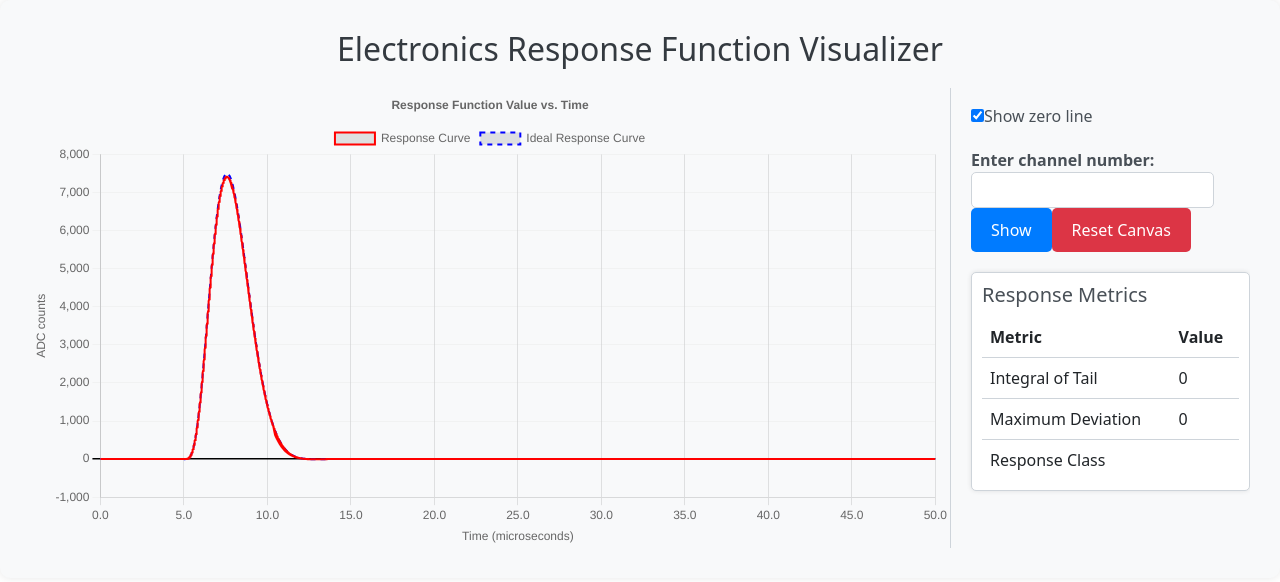
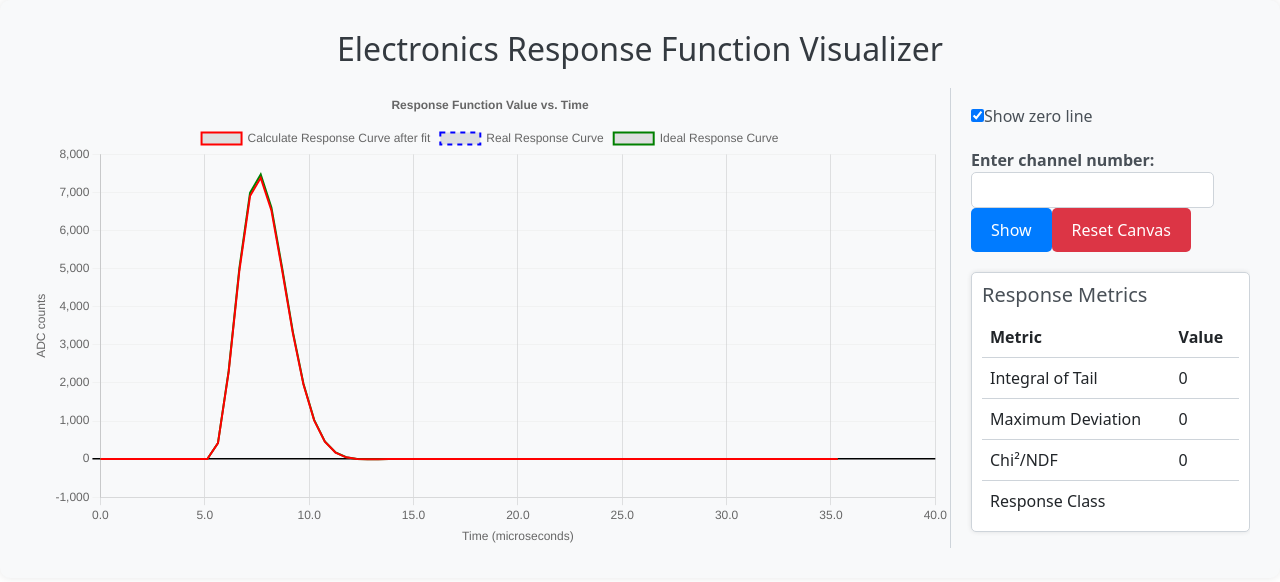
Before and after one commit to fanrado/elec-response, a React (Create React App) app: page / in a window 1280 px wide. Shown: the top 582 px of the page. Built offline with nearby package versions, Linux system fonts and the light colour scheme.

Commit message:
fetched the real response (before fit) from the backend, then calculated the chi2/ndf and show it in the response metrics table

```diff
--- a/src/App.js
+++ b/src/App.js
@@ -19,7 +19,11 @@ ChartJS.register(LineElement, PointElement, LinearScale, Title, CategoryScale, L
 function App() {
 
   const [params, setParams] = useState([5, 75000, 2.2, 0.1, 0.1, 0.03, 0.03]); // t, A0, t_p, k3, k4, k5, k6
-  const [dataPoints, setDataPoints] = useState({ x: [], y: [] });
+  const [dataPoints, setDataPoints] = useState({ x: [], y: [], yIdeal: []});
+  const [realResponse, setRealResponse] = useState({
+    x : [],
+    waveform: []
+  });
   // const [overlayData, setOverlayData] = useState([]);
   const [showZeroLine, setShowZeroLine] = useState(true);
   // const [selectedOverlayIndex, setSelectedOverlayIndex] = useState(null);
@@ -27,13 +31,21 @@ function App() {
 
   // add a new state for pos_peak
   const [posPeak, setPosPeak] = useState(null);
-  const [tailOffset, setTailOffset] = useState(4); // Default value is 6
+  const [tailOffset, setTailOffset] = useState(8); // Default value is 6
 
-  const generateX = () => Array.from({ length: 5000 }, (_, i) => i * 0.01); // 0 to 50 us
-  // const generateX = () => Array.from({ length: 70 }, (_, i) => i * 1); // 0 to 50 us
+  // Adding a table, below the button Past parameters, showing the integral, max deviation, and class of the response function
+  const [responseMetrics, setResponseMetrics] = useState({
+    integralOfTail: 0,
+    maxDeviation: 0,
+    chi2ndf : 0,
+    // responseClass: 'Unknown',
+  });
+
+  // const generateX = () => Array.from({ length: 5000 }, (_, i) => i * 0.01); // 0 to 50 us
+  const generateX = () => Array.from({ length: 70 }, (_, i) => i*0.512); // 0 to 50 us
 
   // Translated JavaScript response function
-  function response(x, par) {
+  function responseReal(x, par) {
     const t = x - par[0];
     const A0 = par[1];
     const tp = par[2];
@@ -165,14 +177,73 @@ function App() {
 
   useEffect(() => {
     const x = generateX();
-    const y = x.map(val => response(val, params));
+    const y = x.map(val => responseReal(val, params));
     const yIdeal = x.map(val => responseLegacy(val, params)); // Calculate the ideal response
-    setDataPoints({ x, y, yIdeal }); // Store both response and ideal response
+    setDataPoints({ x: x, y: y, yIdeal: yIdeal}); // Store both response and ideal response
   }, [params]); // Recalculate when params change
 
+  /////////////////////////////////////////////////////////////////////////////
+  // Add chi-squared calculation function
+  const calculateChi2NDF = (realWaveform, calculatedResponse, realTimePoints, calcTimePoints) => {
+    if (realWaveform.length === 0 || calculatedResponse.length === 0) {
+      return 0;
+    }
 
+    let chi2 = 0;
+    let validPoints = 0;
+
+    // Interpolate calculated response to match real response time points
+    for (let i = 0; i < realWaveform.length; i++) {
+      const timePoint = realTimePoints[i];
+
+      // Find the corresponding calculated value by interpolation
+      let calculatedValue = 0;
+
+      // Find the closest time points in the calculated data
+      let lowerIndex = -1;
+      let upperIndex = -1;
+
+      for (let j = 0; j < calcTimePoints.length - 1; j++) {
+        if (calcTimePoints[j] <= timePoint && calcTimePoints[j + 1] >= timePoint) {
+          lowerIndex = j;
+          upperIndex = j + 1;
+          break;
+        }
+      }
+
+      if (lowerIndex >= 0 && upperIndex >= 0) {
+        // Linear interpolation
+        const t1 = calcTimePoints[lowerIndex];
+        const t2 = calcTimePoints[upperIndex];
+        const y1 = calculatedResponse[lowerIndex];
+        const y2 = calculatedResponse[upperIndex];
+
+        if (t2 !== t1) {
+          calculatedValue = y1 + (y2 - y1) * (timePoint - t1) / (t2 - t1);
+        } else {
+          calculatedValue = y1;
+        }
+
+        // Calculate chi2 contribution
+        if (!isNaN(realWaveform[i]) && !isNaN(calculatedValue)) {
+          const residual = realWaveform[i] - calculatedValue;
+          // Use a reasonable estimate for uncertainty (could be improved with actual error bars)
+          const uncertainty = Math.max(Math.sqrt(Math.abs(realWaveform[i])), 1);
+          chi2 += (residual * residual) / (uncertainty * uncertainty);
+          validPoints++;
+        }
+      }
+    }
+
+    const ndf = validPoints - 7; // 7 parameters in your fit (t, A0, t_p, k3, k4, k5, k6)
+    return ndf > 0 ? chi2 / ndf : 0;
+  }; ///////////////////////////////////////////////////////////////////
+
+
+  const [isLoading, setIsLoading] = useState(false);
   // fetch the data
   const fetchDataById = async (data_id) => {
+    setIsLoading(true);
     try {
       const response = await fetch(`http://127.0.0.1:5000/data/${data_id}`, {
         method: 'GET',
@@ -183,18 +254,28 @@ function App() {
       }
 
       const data = await response.json();
-      // console.log(data);
       // t, A0, t_p, k3, k4, k5, k6
       setParams([data.t, data.A_0, data.t_p, data.k3, data.k4, data.k5, data.k6]);
-      // console.log(params);
       // setDataPoints({ x: data.x, y: data.y }); // Update the dataPoints state with the API response
       setResponseMetrics({
         integralOfTail: Math.round(data.integral_R*10000, 4)/10000,
         maxDeviation: Math.round(data.max_deviation*10000, 4)/10000,
         responseClass: data.class
       })
+
+      setRealResponse({
+        x: data.timeticks,
+        waveform: data.realResp
+      })
+      setIsLoading(false);
+      // setDataPoints({
+      //   xrealresp: data.timeticks,
+      //   yrealresp: data.realResp
+      // })
+
     } catch (error) {
       console.error('Error fetching data from API:', error);
+      setIsLoading(false);
     }
   };
 
@@ -202,7 +283,7 @@ function App() {
   const chartData = {
     datasets: [
       {
-        label: 'Response Curve',
+        label: 'Calculate Response Curve after fit',
         data: dataPoints.x.map((x, i) => ({ x, y: dataPoints.y[i] })), // ✅ PAIRS!
         borderColor: 'red',
         borderWidth: 2,
@@ -211,14 +292,25 @@ function App() {
         fill: false,
       },
       {
-        label: 'Ideal Response Curve',
-        data: dataPoints.x.map((x, i) => ({ x, y: dataPoints.yIdeal[i] })), // Ideal response curve
+        label: 'Real Response Curve',
+        // data: dataPoints.x.map((x, i) => ({ x, y: dataPoints.yIdeal[i] })), // Ideal response curve
+        data: realResponse.x.map((x, i) => ({ x, y: realResponse.waveform[i] })), // Ideal response curve
         borderColor: 'blue',
         borderWidth: 2,
         tension: 0,
         pointRadius: 0,
         fill: false,
         borderDash: [5, 5], // Dashed line for distinction
+      },
+      {
+        label: 'Ideal Response Curve',
+        data: dataPoints.x.map((x, i) => ({ x, y: dataPoints.yIdeal[i] })), // Ideal response curve
+        borderColor: 'green',
+        borderWidth: 2,
+        tension: 0,
+        pointRadius: 0,
+        fill: false,
+        // borderDash: [5, 5], // Dashed line for distinction
       },
       // ...overlayData.map((set, i) => ({
       //   label: `Overlay ${i + 1}`,
@@ -338,33 +430,49 @@ function App() {
     }
   };
 
-  // Adding a table, below the button Past parameters, showing the integral, max deviation, and class of the response function
-  const [responseMetrics, setResponseMetrics] = useState({
-    integralOfTail: 0,
-    maxDeviation: 0,
-    // responseClass: 'Unknown',
-  });
-
   // Reset the canvas
   const resetCanvas = () => {
     setParams([5, 75000, 2.2, 0.1, 0.1, 0.03, 0.03]); // Reset parameters to default
     // setOverlayData([]); // Clear overlays
-    setTailOffset(6); // Reset tail offset to default
+    setTailOffset(8); // Reset tail offset to default
     // setSelectedOverlayIndex(null); // Deselect any overlays
     setDataId('');
+
+    setRealResponse({
+      x: [],
+      waveform: []
+    }); // Reset real response
+
     setResponseMetrics({
       integralOfTail: 0,
       maxDeviation: 0,
-      // responseClass: 'Unknown',
+      chi2ndf: 0
     }); // Reset response metrics
   };
 
   // useEffect functions
   useEffect(() => {
     const x = generateX();
-    const y = x.map(val => response(val, params));
+    const y = x.map(val => responseReal(val, params));
     const yIdeal = x.map(val => responseLegacy(val, params)); // Calculate the ideal response
-    setDataPoints({ x, y, yIdeal });
+    // setDataPoints({ x, y, yIdeal });
+    setDataPoints({x: x, y: y, yIdeal: yIdeal});
+
+    /////////////////////////////////////////////////////////////////
+    // Calculate chi2/ndf if we have real response data
+    if (realResponse.waveform.length > 0) {
+      const chi2ndf = calculateChi2NDF(
+        realResponse.waveform,
+        dataPoints.y,
+        realResponse.x,
+        dataPoints.x
+      );
+
+      setResponseMetrics(prev => ({
+        ...prev,
+        chi2ndf: Math.round(chi2ndf * 10000, 4) / 10000 // Round to 4 decimal places
+      }));
+    } /////////////////////////////////////////////////////////////////
 
     // // Calculate metrics
     // const metrics = calculateMetrics(params);
@@ -544,6 +652,10 @@ function App() {
                   <td style={{ padding: '8px', borderBottom: '1px solid #ced4da' }}>{responseMetrics.maxDeviation}</td>
                 </tr>
                 <tr>
+                  <td style={{ padding: '8px', borderBottom: '1px solid #ced4da' }}>Chi²/NDF</td>
+                  <td style={{ padding: '8px', borderBottom: '1px solid #ced4da' }}>{responseMetrics.chi2ndf}</td>
+                </tr>
+                <tr>
                   <td style={{ padding: '8px' }}>Response Class</td>
                   <td style={{ padding: '8px' }}>{responseMetrics.responseClass}</td>
                 </tr>
```
